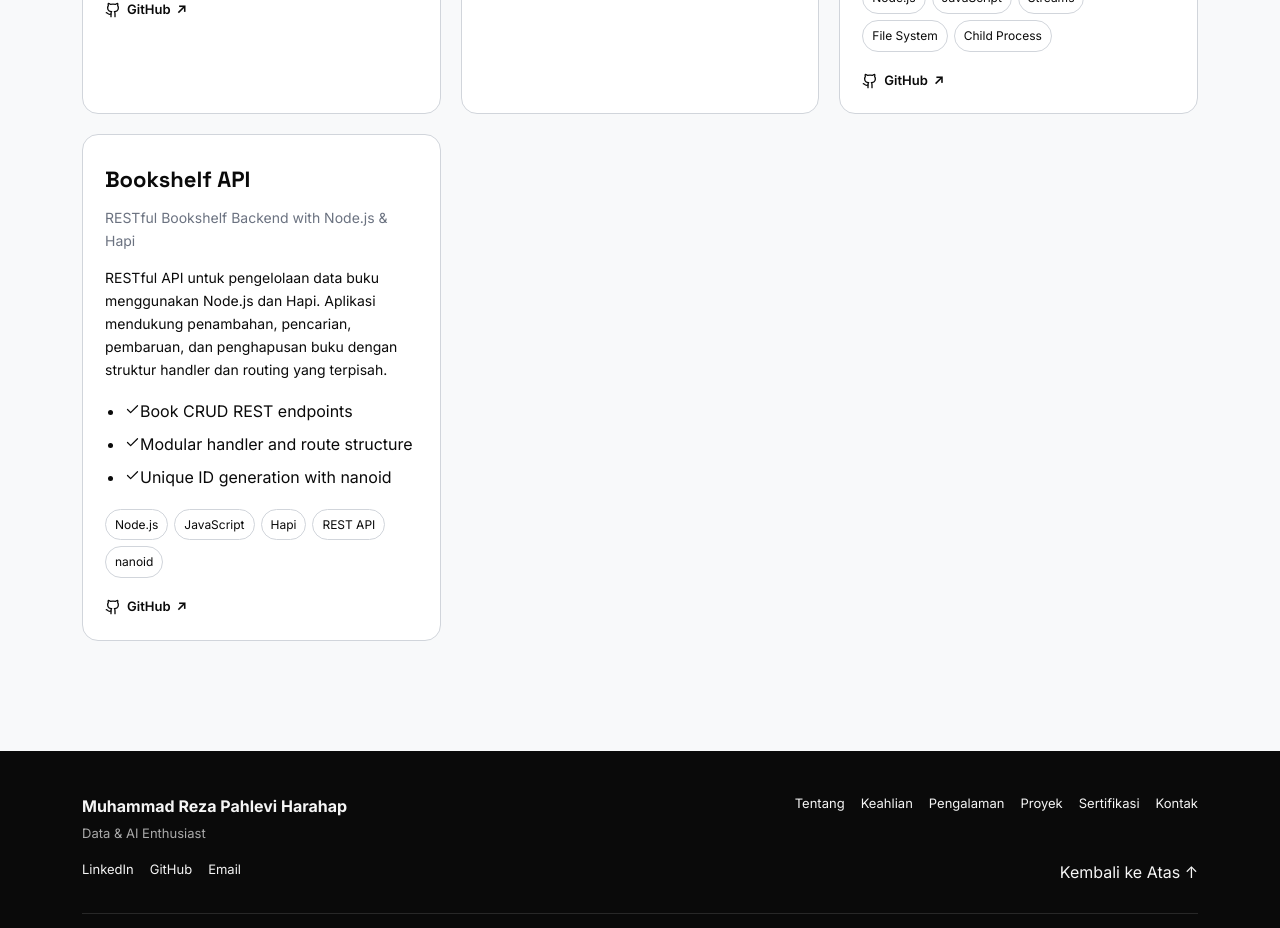
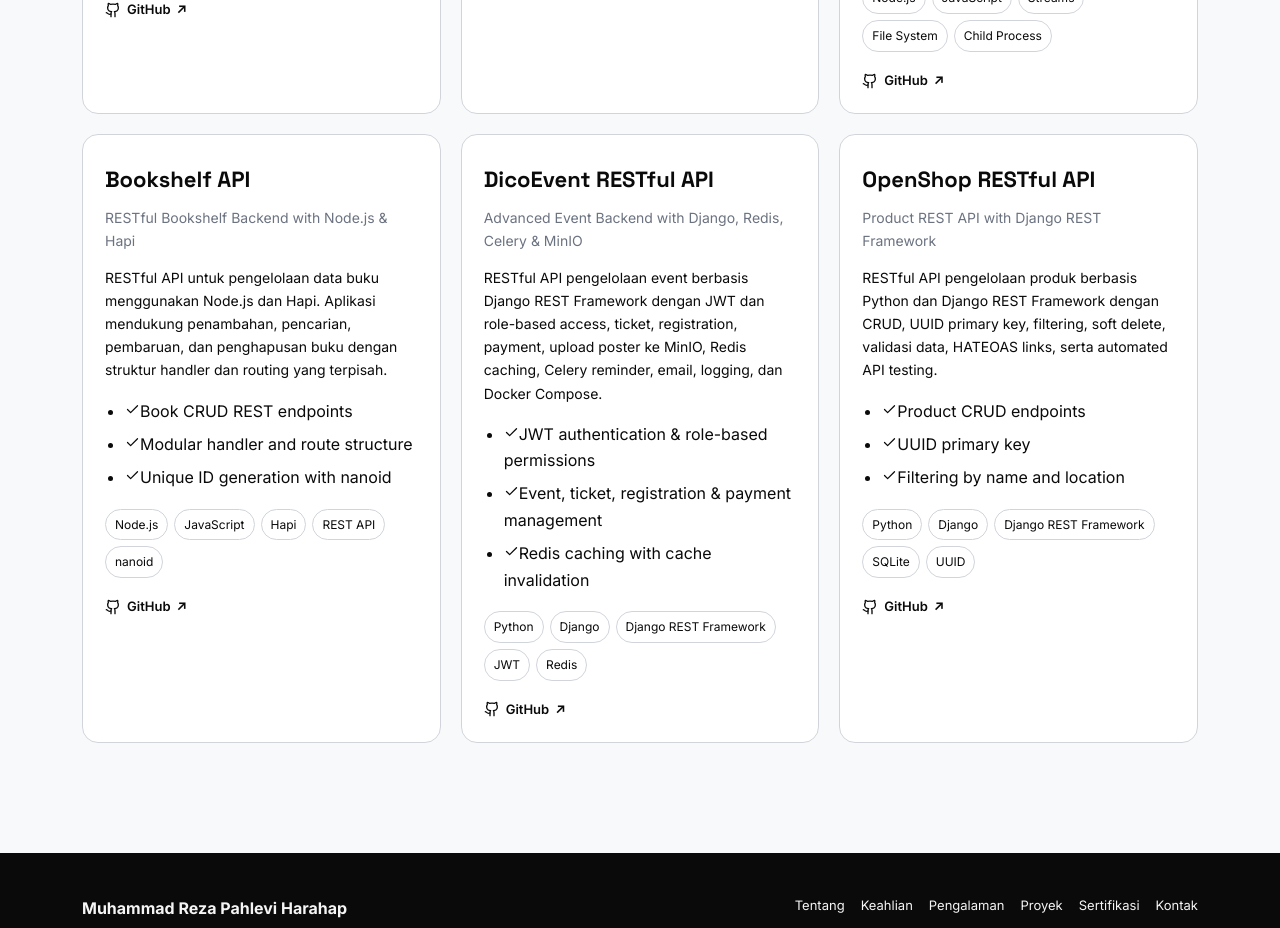
Before and after one commit to RezaHarahap/reza-portfolio, a React (Vite) app in the folder client/: page /projects/full-stack in a window 1280 px wide. Shown: the part 1400-2328 px from the top of the page. Built offline with nearby package versions, Linux system fonts and the light colour scheme.

Commit message:
feat: add DicoEvent and OpenShop backend projects

```diff
--- a/client/src/data/projects-extra.js
+++ b/client/src/data/projects-extra.js
@@ -183,4 +183,54 @@ export const extraProjects = [
     display_order: 3.6,
     status: 'published',
   },
+  {
+    id: 'dicoevent-restful-api',
+    title: 'DicoEvent RESTful API',
+    slug: 'dicoevent-restful-api',
+    category: 'full_stack',
+    subtitle: 'Advanced Event Backend with Django, Redis, Celery & MinIO',
+    description_id:
+      'RESTful API pengelolaan event berbasis Django REST Framework dengan JWT dan role-based access, ticket, registration, payment, upload poster ke MinIO, Redis caching, Celery reminder, email, logging, dan Docker Compose.',
+    description_en:
+      'An event-management RESTful API built with Django REST Framework featuring JWT and role-based access, tickets, registrations, payments, MinIO poster uploads, Redis caching, Celery reminders, email, logging, and Docker Compose.',
+    thumbnail_url: '',
+    tech_stack: ['Python', 'Django', 'Django REST Framework', 'JWT', 'Redis', 'Celery', 'MinIO', 'Docker'],
+    highlights: [
+      'JWT authentication & role-based permissions',
+      'Event, ticket, registration & payment management',
+      'Redis caching with cache invalidation',
+      'Celery scheduled reminder tasks',
+      'MinIO object storage & automated tests',
+    ],
+    github_url: 'https://github.com/RezaHarahap/dicoevent-restful-api',
+    demo_url: '',
+    featured: false,
+    display_order: 3.7,
+    status: 'published',
+  },
+  {
+    id: 'openshop-restful-api',
+    title: 'OpenShop RESTful API',
+    slug: 'openshop-restful-api',
+    category: 'full_stack',
+    subtitle: 'Product REST API with Django REST Framework',
+    description_id:
+      'RESTful API pengelolaan produk berbasis Python dan Django REST Framework dengan CRUD, UUID primary key, filtering, soft delete, validasi data, HATEOAS links, serta automated API testing.',
+    description_en:
+      'A product-management RESTful API built with Python and Django REST Framework featuring CRUD operations, UUID primary keys, filtering, soft delete, validation, HATEOAS links, and automated API tests.',
+    thumbnail_url: '',
+    tech_stack: ['Python', 'Django', 'Django REST Framework', 'SQLite', 'UUID', 'REST API'],
+    highlights: [
+      'Product CRUD endpoints',
+      'UUID primary key',
+      'Filtering by name and location',
+      'Soft delete & data validation',
+      'HATEOAS links & APITestCase coverage',
+    ],
+    github_url: 'https://github.com/RezaHarahap/openshop-restful-api',
+    demo_url: '',
+    featured: false,
+    display_order: 3.8,
+    status: 'published',
+  },
 ];
```
